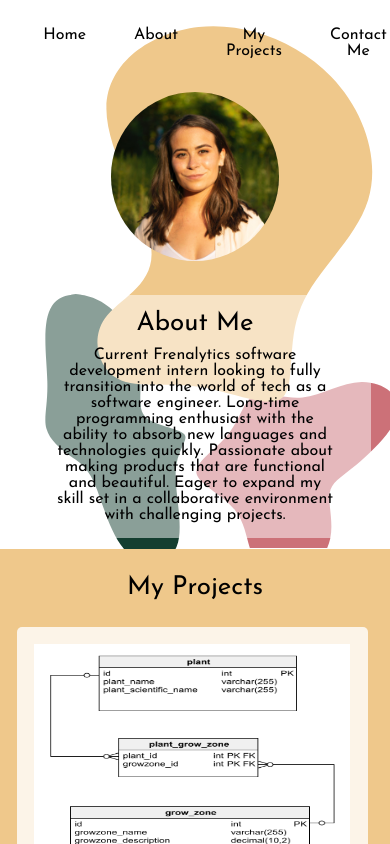
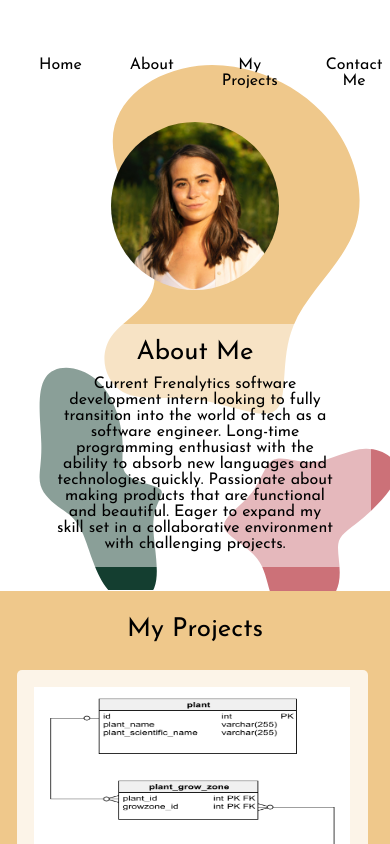
Before and after one commit to imandato/Portfolio, a React (Create React App) app: page / in a window 390 px wide. Shown: the top 844 px of the page. Built offline with nearby package versions, Linux system fonts and the light colour scheme.

Commit message:
fixing mobile more

```diff
--- a/src/Components/css/main.css
+++ b/src/Components/css/main.css
@@ -33,10 +33,10 @@
     #main{
         background-image: url("../assets/blob.svg"), url("../assets/blob2.svg"), url("../assets/blob3.svg");
         background-repeat: no-repeat, no-repeat, no-repeat;
-        background-size: 70vh, 40vh, 35vh;
+        background-size: 65vh, 35vh, 30vh;
     /* background-position: center, bottom left; */
         background-position-x: center, left, right;
         background-position-y: center, bottom, bottom;
-        height: 65vh;
+        height: 70vh;
     }
   }
--- a/src/Components/css/navbar.css
+++ b/src/Components/css/navbar.css
@@ -39,3 +39,11 @@ ul{
     font-size: 20px;
     color: var(--color-accent);
 }
+
+@media only screen and (max-width: 600px) {
+    #navbar{
+        margin-top: 2vh;
+        margin-right: 1vh;
+        /* align-content: center; */
+    }
+  }
```
